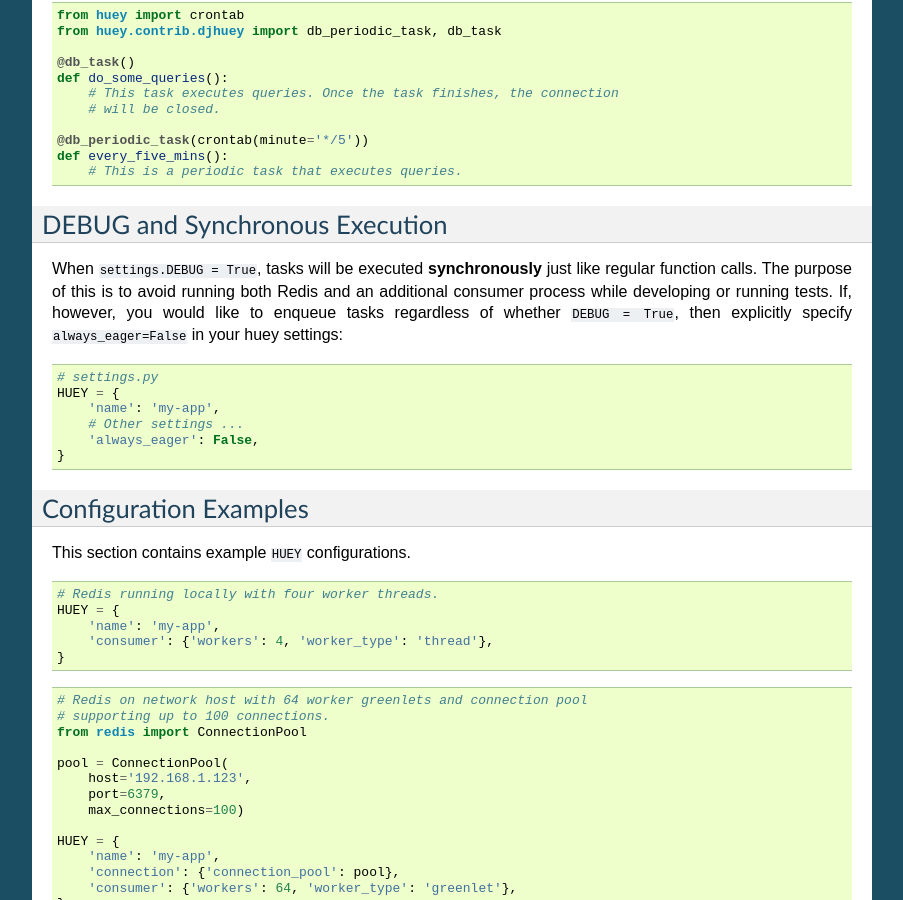
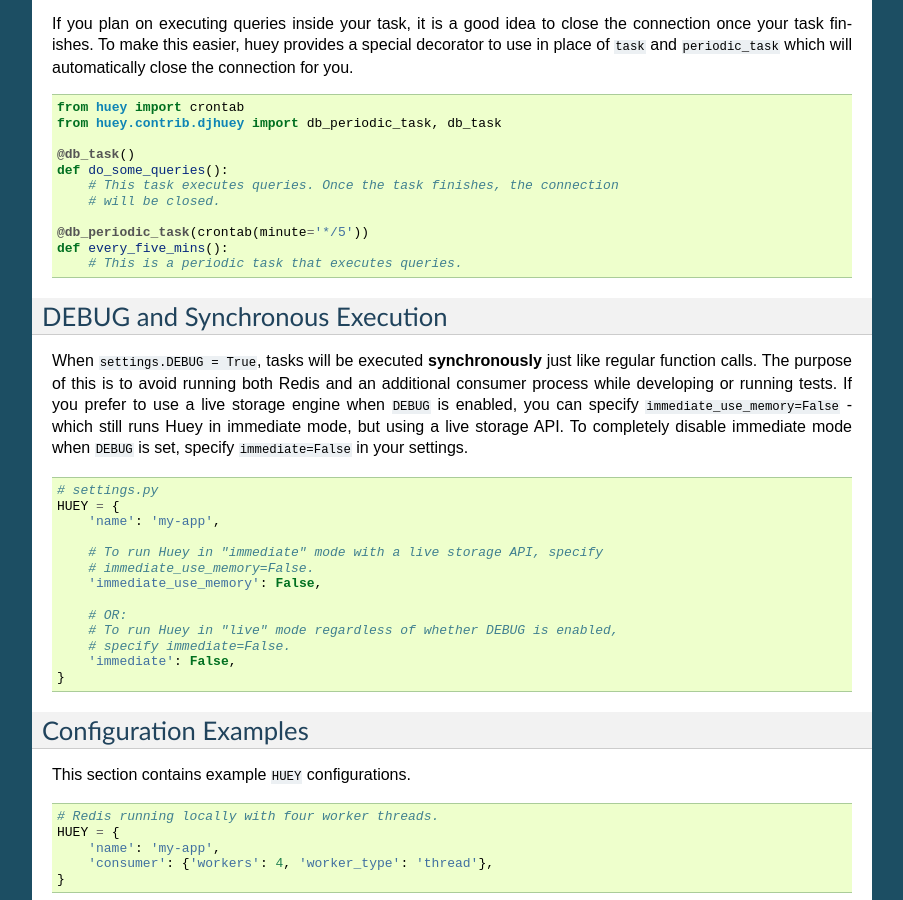
Before and after one commit to coleifer/huey, a Sphinx documentation site: the page built from docs/django.rst, in a window 1280 px wide and 900 px high, scrolled down 3082 px. Shown: the whole window, without its empty margins (198-1101 px from the left). Built offline with Sphinx 7.4.7, drawn with Linux system fonts in a browser that asks for light colours; some of the changed text lies outside the part shown.

Commit message:
Django doc updates.

```diff
--- a/docs/django.rst
+++ b/docs/django.rst
@@ -45,14 +45,13 @@
 
     # settings.py
     HUEY = {
+        'huey_class': 'huey.RedisHuey',  # Huey implementation to use.
         'name': settings.DATABASES['default']['NAME'],  # Use db name for huey.
-        'result_store': True,  # Store return values of tasks.
-        'events': True,  # Consumer emits events allowing real-time monitoring.
+        'results': True,  # Store return values of tasks.
         'store_none': False,  # If a task returns None, do not save to results.
-        'always_eager': settings.DEBUG,  # If DEBUG=True, run synchronously.
-        'store_errors': True,  # Store error info if task throws exception.
-        'blocking': False,  # Poll the queue rather than do blocking pop.
-        'backend_class': 'huey.RedisHuey',  # Use path to redis huey by default,
+        'immediate': settings.DEBUG,  # If DEBUG=True, run synchronously.
+        'utc': True,  # Use UTC for all times internally.
+        'blocking': True,  # Perform blocking pop rather than poll Redis.
         'connection': {
             'host': 'localhost',
             'port': 6379,
@@ -71,13 +70,19 @@
             'initial_delay': 0.1,  # Smallest polling interval, same as -d.
             'backoff': 1.15,  # Exponential backoff using this rate, -b.
             'max_delay': 10.0,  # Max possible polling interval, -m.
-            'utc': True,  # Treat ETAs and schedules as UTC datetimes.
             'scheduler_interval': 1,  # Check schedule every second, -s.
             'periodic': True,  # Enable crontab feature.
             'check_worker_health': True,  # Enable worker health checks.
             'health_check_interval': 1,  # Check worker health every second.
         },
     }
+
+The following ``huey_class`` implementations are provided out-of-the-box:
+
+* ``huey.RedisHuey`` - default.
+* ``huey.PriorityRedisHuey`` - uses Redis but adds support for :ref:`priority`.
+  Requires redis server 5.0 or newer.
+* ``huey.SqliteHuey`` - uses Sqlite, full support for task priorities.
 
 Alternatively, you can simply set ``settings.HUEY`` to a :py:class:`Huey`
 instance and do your configuration directly. In the example below, I've also
@@ -216,19 +221,28 @@
 DEBUG and Synchronous Execution
 ^^^^^^^^^^^^^^^^^^^^^^^^^^^^^^^
 
-When ``settings.DEBUG = True``, tasks will be executed **synchronously** just like
-regular function calls. The purpose of this is to avoid running both Redis and
-an additional consumer process while developing or running tests. If, however,
-you would like to enqueue tasks regardless of whether ``DEBUG = True``, then
-explicitly specify ``always_eager=False`` in your huey settings:
+When ``settings.DEBUG = True``, tasks will be executed **synchronously** just
+like regular function calls. The purpose of this is to avoid running both Redis
+and an additional consumer process while developing or running tests. If you
+prefer to use a live storage engine when ``DEBUG`` is enabled, you can specify
+``immediate_use_memory=False`` - which still runs Huey in immediate mode, but
+using a live storage API. To completely disable immediate mode when ``DEBUG``
+is set, specify ``immediate=False`` in your settings.
 
 .. code-block:: python
 
     # settings.py
     HUEY = {
         'name': 'my-app',
-        # Other settings ...
-        'always_eager': False,
+
+        # To run Huey in "immediate" mode with a live storage API, specify
+        # immediate_use_memory=False.
+        'immediate_use_memory': False,
+
+        # OR:
+        # To run Huey in "live" mode regardless of whether DEBUG is enabled,
+        # specify immediate=False.
+        'immediate': False,
     }
 
 Configuration Examples
```
Also changed, not shown: docs/changes.rst (+10 -1 lines), 1 other file.
